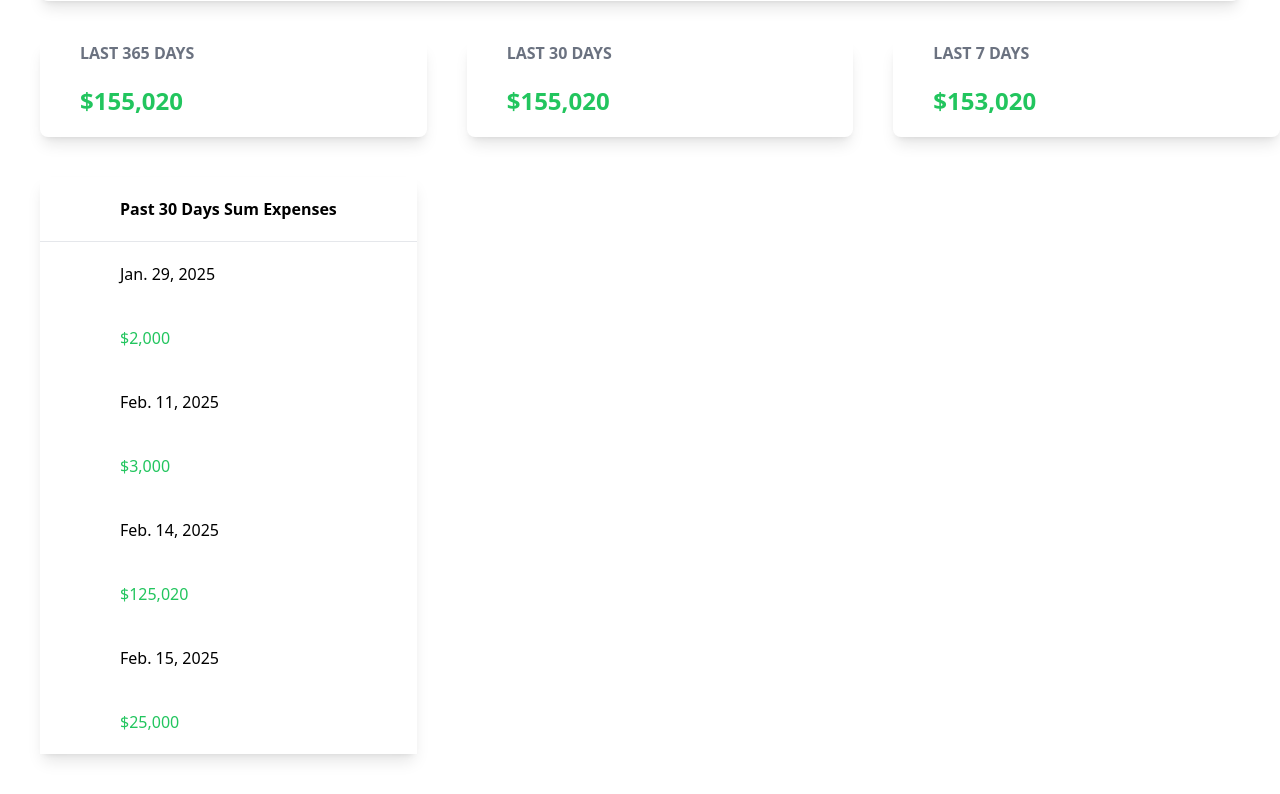
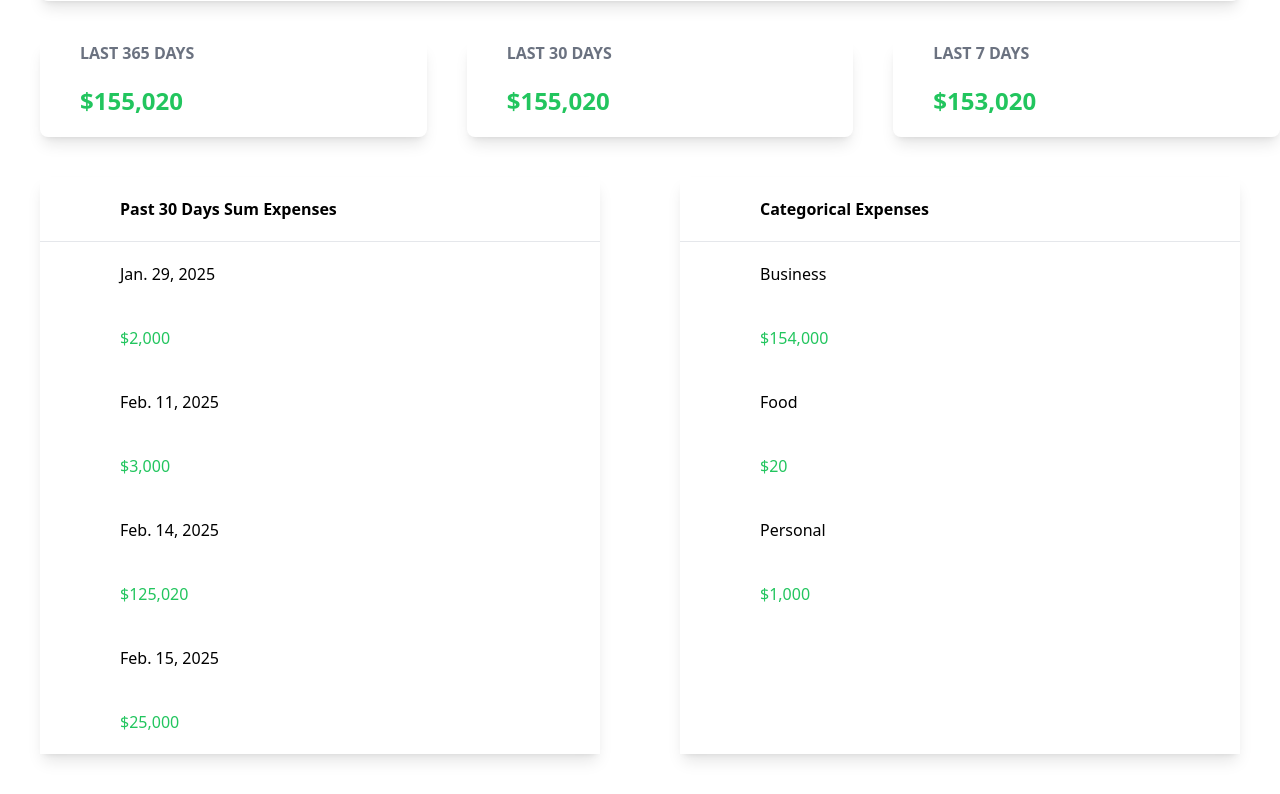
Before and after one commit to Aanchal-kumari-R/Expense-Tracker, a Django app: page / in a window 1280 px wide; the page is wider, and only the part inside the window is pictured. Shown: the part 1048-1842 px from the top of that part. Run offline with Django 5.2, Linux system fonts and the light colour scheme; data comes from the database, SQL or seed files in the repository; both versions use the stored data as it was after the commit; some libraries are stand-ins or nearby versions.

Commit message:
Adding Categorical Expenses

```diff
--- a/myapp/templates/myapp/index.html
+++ b/myapp/templates/myapp/index.html
@@ -104,5 +104,23 @@
             {% endfor %}
         </div>
     </div>
+
+    <div class="w-1/2 shadow-lg m-10">
+        <div class="flex flex-wrap space-x-40 font-bold px-20 py-5">
+            <span>Categorical Expenses</span>
+        </div>
+        <hr>
+        <div id="30-day-table">
+            {% for categorical_sum in categorical_sum  %}
+            <div class="flex flex-wrap px-20 py-5">
+              <span>{{categorical_sum.category}}</span>
+            </div>
+            <div class="flex flex-wrap px-20 py-5">
+                <span class="text-green-500">${{categorical_sum.sum|intcomma}}</span>
+            </div>
+
+            {% endfor %}
+        </div>
+    </div>
 </div>
 {% endblock body %}
--- a/myapp/views.py
+++ b/myapp/views.py
@@ -31,11 +31,15 @@ def index(request):
     data = Expense.objects.filter(date__gt=last_week)
     weekly_sum = data.aggregate(Sum('amount'))
 
+    # Logic to calculate same days expenses
     daily_sum = Expense.objects.filter().values('date').order_by('date').annotate(sum=Sum('amount'))
-    print(daily_sum)
+
+    # Logic to calculate category days expenses
+    categorical_sum = Expense.objects.filter().values('category').order_by('category').annotate(sum=Sum('amount'))
+    print(categorical_sum)
 
     expense_form = ExpenseForm()
-    return render(request,'myapp/index.html',{'expense_form':expense_form,'expenses':expenses,'total_expenses':total_expenses,'yearly_sum':yearly_sum,'monthly_sum':monthly_sum,'weekly_sum':weekly_sum,'daily_sum':daily_sum})
+    return render(request,'myapp/index.html',{'expense_form':expense_form,'expenses':expenses,'total_expenses':total_expenses,'yearly_sum':yearly_sum,'monthly_sum':monthly_sum,'weekly_sum':weekly_sum,'daily_sum':daily_sum,'categorical_sum':categorical_sum})
 
 def edit(request,id):
     expense = Expense.objects.get(id=id)
--- a/theme/static/css/dist/styles.css
+++ b/theme/static/css/dist/styles.css
@@ -826,10 +826,6 @@ select {
   margin-top: 2.5rem;
 }
 
-.ml-1 {
-  margin-left: 0.25rem;
-}
-
 .block {
   display: block;
 }
@@ -852,6 +848,10 @@ select {
 
 .h-screen {
   height: 100vh;
+}
+
+.w-1\/2 {
+  width: 50%;
 }
 
 .w-1\/3 {
@@ -953,6 +953,11 @@ select {
   font-family: ui-serif, Georgia, Cambria, "Times New Roman", Times, serif;
 }
 
+.text-2xl {
+  font-size: 1.5rem;
+  line-height: 2rem;
+}
+
 .text-5xl {
   font-size: 3rem;
   line-height: 1;
@@ -961,11 +966,6 @@ select {
 .text-xl {
   font-size: 1.25rem;
   line-height: 1.75rem;
-}
-
-.text-2xl {
-  font-size: 1.5rem;
-  line-height: 2rem;
 }
 
 .font-bold {
@@ -984,6 +984,11 @@ select {
   letter-spacing: 0em;
 }
 
+.text-gray-500 {
+  --tw-text-opacity: 1;
+  color: rgb(107 114 128 / var(--tw-text-opacity, 1));
+}
+
 .text-green-500 {
   --tw-text-opacity: 1;
   color: rgb(34 197 94 / var(--tw-text-opacity, 1));
@@ -994,11 +999,6 @@ select {
   color: rgb(255 255 255 / var(--tw-text-opacity, 1));
 }
 
-.text-gray-500 {
-  --tw-text-opacity: 1;
-  color: rgb(107 114 128 / var(--tw-text-opacity, 1));
-}
-
 .shadow-lg {
   --tw-shadow: 0 10px 15px -3px rgb(0 0 0 / 0.1), 0 4px 6px -4px rgb(0 0 0 / 0.1);
   --tw-shadow-colored: 0 10px 15px -3px var(--tw-shadow-color), 0 4px 6px -4px var(--tw-shadow-color);
```
Also changed, not shown: db.sqlite3.
